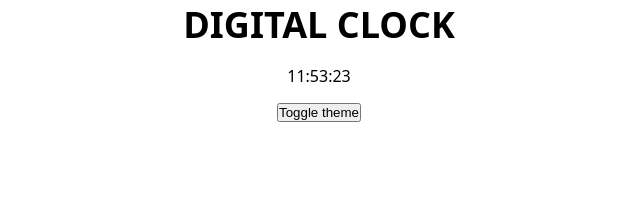
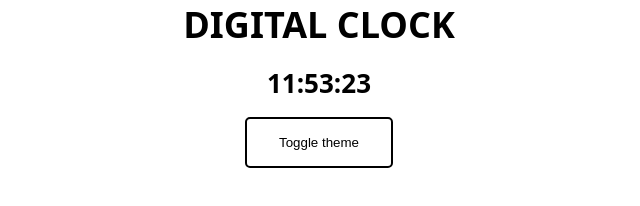
Before and after one commit to Espadv69/Digital-Clock_Dark-Light-Mode, a plain HTML site: page index.html in a window 1280 px wide. Shown: the whole page, without its empty margins (321-961 px from the left). Drawn offline with Linux system fonts and the light colour scheme.

Commit message:
Enhance body styles and add clock and theme toggle button styles in CSS

```diff
--- a/index.css
+++ b/index.css
@@ -15,8 +15,25 @@
 }
 
 body {
-  font-family: system-ui, -apple-system, BlinkMacSystemFont, 'Segoe UI', Roboto, Oxygen, Ubuntu, Cantarell, 'Open Sans', 'Helvetica Neue', sans-serif;
-  transition: background-color .3s, color .3s;
+  height: 100dvh;
+
+  font-family:
+    system-ui,
+    -apple-system,
+    BlinkMacSystemFont,
+    'Segoe UI',
+    Roboto,
+    Oxygen,
+    Ubuntu,
+    Cantarell,
+    'Open Sans',
+    'Helvetica Neue',
+    sans-serif;
+
+  overflow: hidden;
+  transition:
+    background-color 0.3s,
+    color 0.3s;
 }
 
 body.light {
@@ -40,3 +57,22 @@ body.dark {
   font-size: 36px;
   text-transform: uppercase;
 }
+
+.clock {
+  font-size: 26px;
+  font-weight: 600;
+}
+
+.themeToggle-button {
+  padding: 1rem 2rem;
+
+  border: 2px solid var(--text-light);
+  border-radius: 5px;
+
+  color: currentColor;
+  background: transparent;
+}
+
+body.dark .themeToggle-button {
+  border-color: var(--text-dark);
+}
```
